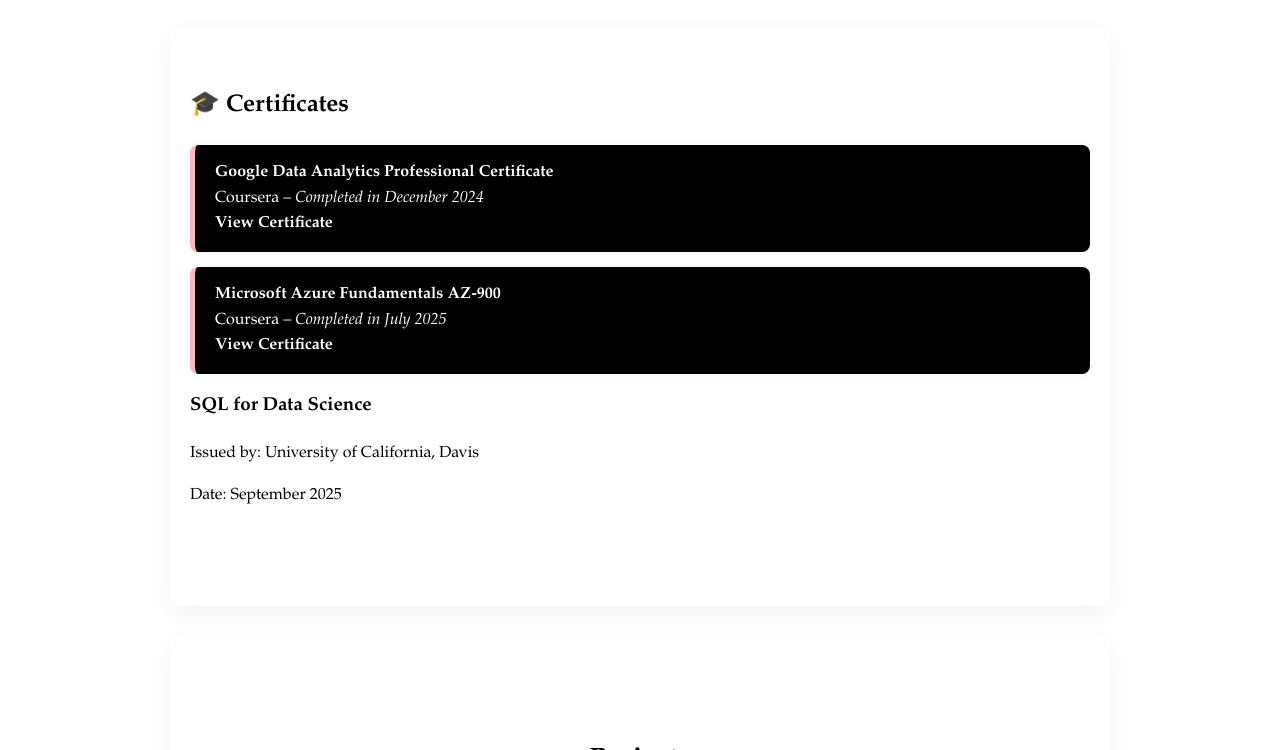
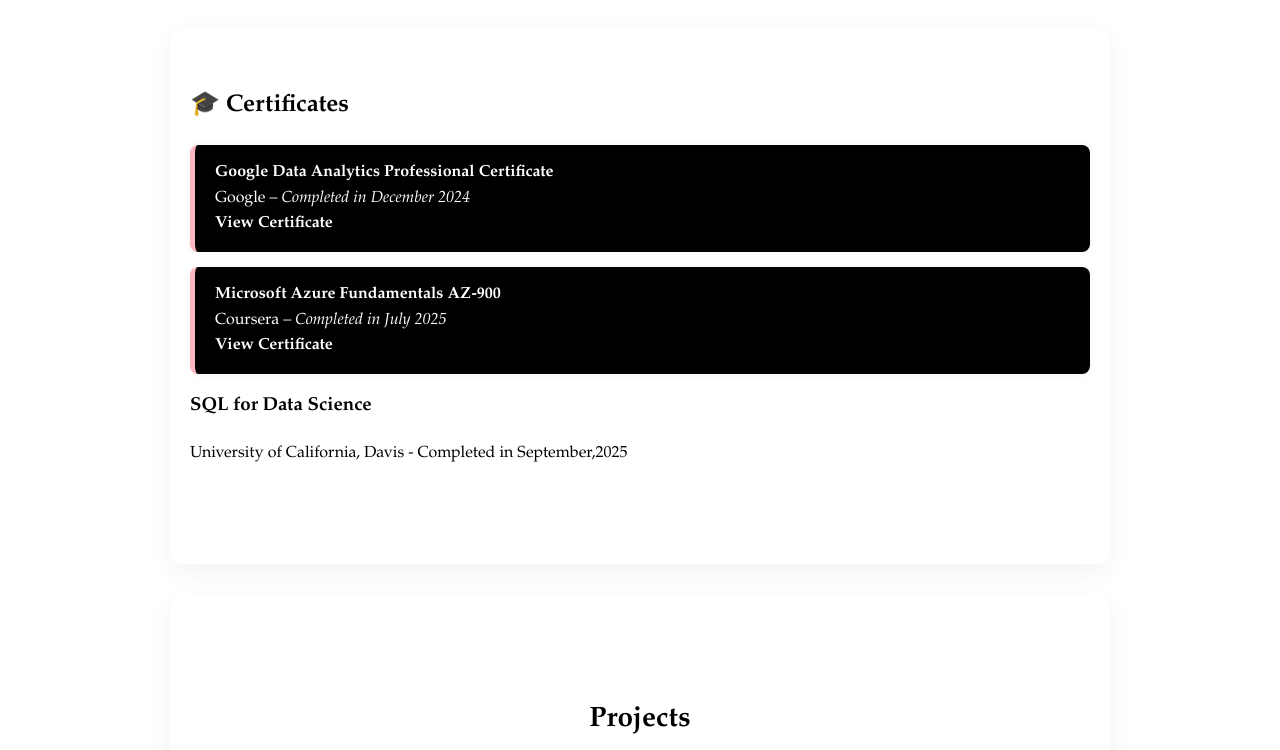
Before and after one commit to allyneugene/Portfolio2025, a plain HTML site: page index.html in a window 1280 px wide. Shown: the part 555-1305 px from the top of the page. Drawn offline with Linux system fonts and the light colour scheme.

Commit message:
Update index.html

```diff
--- a/index.html
+++ b/index.html
@@ -42,7 +42,7 @@
   <ul class="cert-list">
     <li>
       <strong>Google Data Analytics Professional Certificate</strong><br>
-      Coursera – <em>Completed in December 2024</em><br>
+      Google – <em>Completed in December 2024</em><br>
       <a href="https://coursera.org/share/82c6e3ba6bb9962ec0f92b72971c5bd4" target="_blank">View Certificate</a>
     </li>
     <li>
@@ -51,10 +51,9 @@
       <a href="https://learn.microsoft.com/api/credentials/share/en-us/AllynSharonLauraEugene-1045/26BC8D198ECE8F7D?sharingId=942FA0528538CE90" target="_blank">View Certificate</a>
     </li>
     <h3>SQL for Data Science</h3>
-    <p>Issued by: University of California, Davis</p>
-    <p>Date: September 2025</p>
+    </p>University of California, Davis - Completed in September,2025</p>
     <a href="https://coursera.org/share/1bcd66e6ad29f2c7e10c50b54058411e" target="_blank">View Certificate</a>
-  </div>
+
 
 
   </ul>
```
